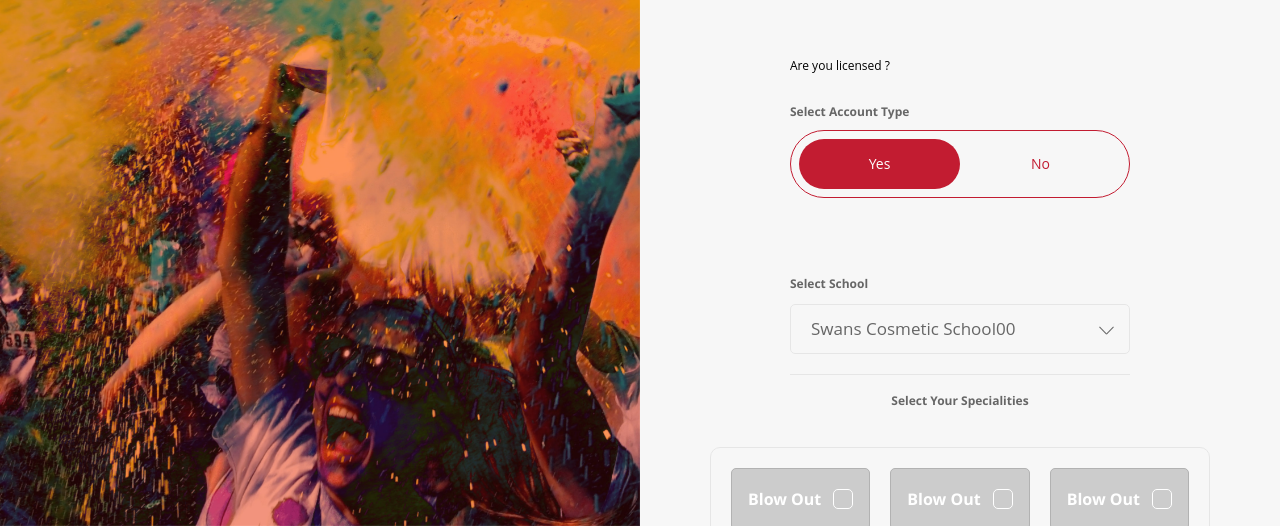
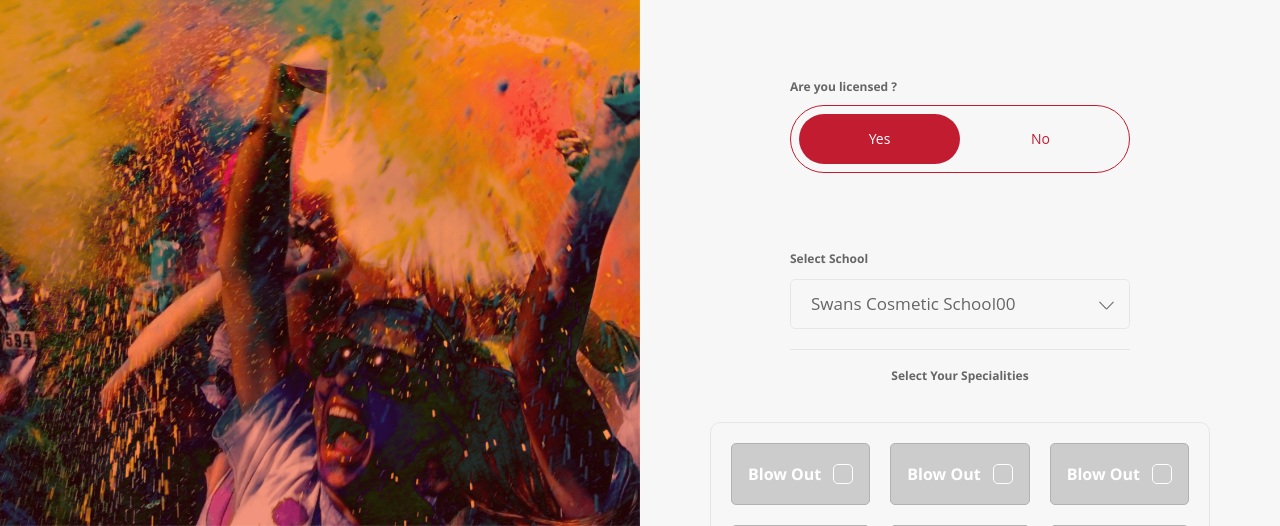
Before and after one commit to paulshvorak/skissors, a website: page sign-up.html in a window 1280 px wide. Shown: the part 274-800 px from the top of the page. Drawn offline with Linux system fonts and the light colour scheme; a web font is replaced by a local one.

Commit message:
sign-up 2nd step add switch

```diff
--- a/sign-up.html
+++ b/sign-up.html
@@ -81,9 +81,8 @@
 				</div>
 				<form class="auth__form">
 					<div class="inner">
-						<div class="auth__message">Are you licensed ?</div>
 						<div class="auth__switch switch">
-							<div class="switch__title">Select Account Type</div>
+							<div class="switch__title">Are you licensed ?</div>
 							<div class="switch__inner">
 								<div class="switch__list">
 									<input id="sign-up-license-yes" type="radio" name="group" checked>
--- a/sources/scss/auth.scss
+++ b/sources/scss/auth.scss
@@ -34,7 +34,7 @@
 					@include flexbox();
 					@include align-items(center);
 					@include justify-content(space-between);
-					margin: 0 0 60px;
+					margin: 0 0 85px;
 					.link {
 						font-size: 12px;
 					}
```
Also changed, not shown: app/css/bundle.min.css.
